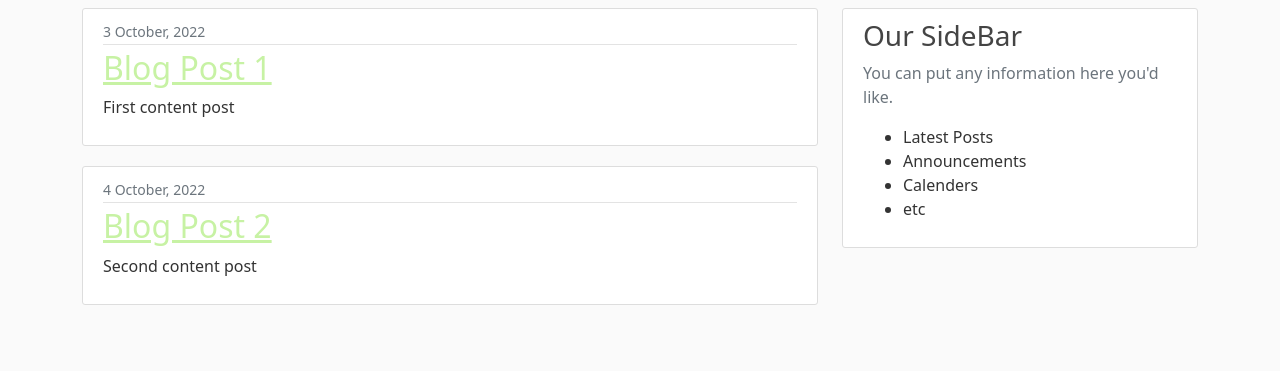
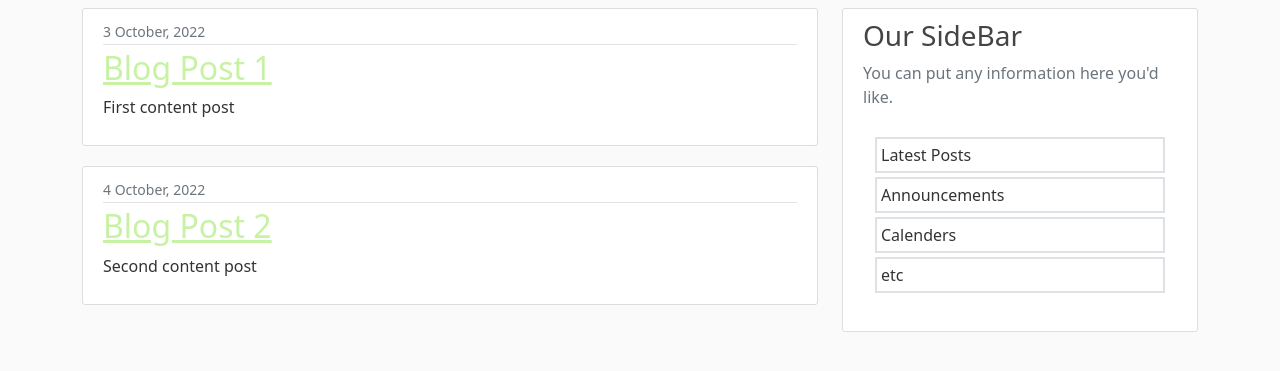
Before and after one commit to Yasir-Khan22/Flask_practice, a Flask app: page / in a window 1280 px wide. Shown: the part 72-443 px from the top of the page. Run offline with Flask 2, Linux system fonts and the light colour scheme.

Commit message:
📁layout component updated

```diff
--- a/templates/layout.html
+++ b/templates/layout.html
@@ -58,12 +58,12 @@
             <div class="col-md-4">
                 <div class="content-section">
                     <h3>Our SideBar</h3>
-                    <p class="text-muted ">You can put any information here you'd like.
-                    <ul>
-                        <li>Latest Posts</li>
-                        <li>Announcements</li>
-                        <li>Calenders</li>
-                        <li>etc</li>
+                    <p class="text-muted">You can put any information here you'd like.
+                    <ul class="list-unstyled p-2">
+                        <li class="text-decoration-none border border-2 m-1 p-1">Latest Posts</li>
+                        <li class="text-decoration-none border border-2 m-1 p-1">Announcements</li>
+                        <li class="text-decoration-none border border-2 m-1 p-1">Calenders</li>
+                        <li class="text-decoration-none border border-2 m-1 p-1">etc</li>
                     </ul>
                     </p>
                 </div>
```
